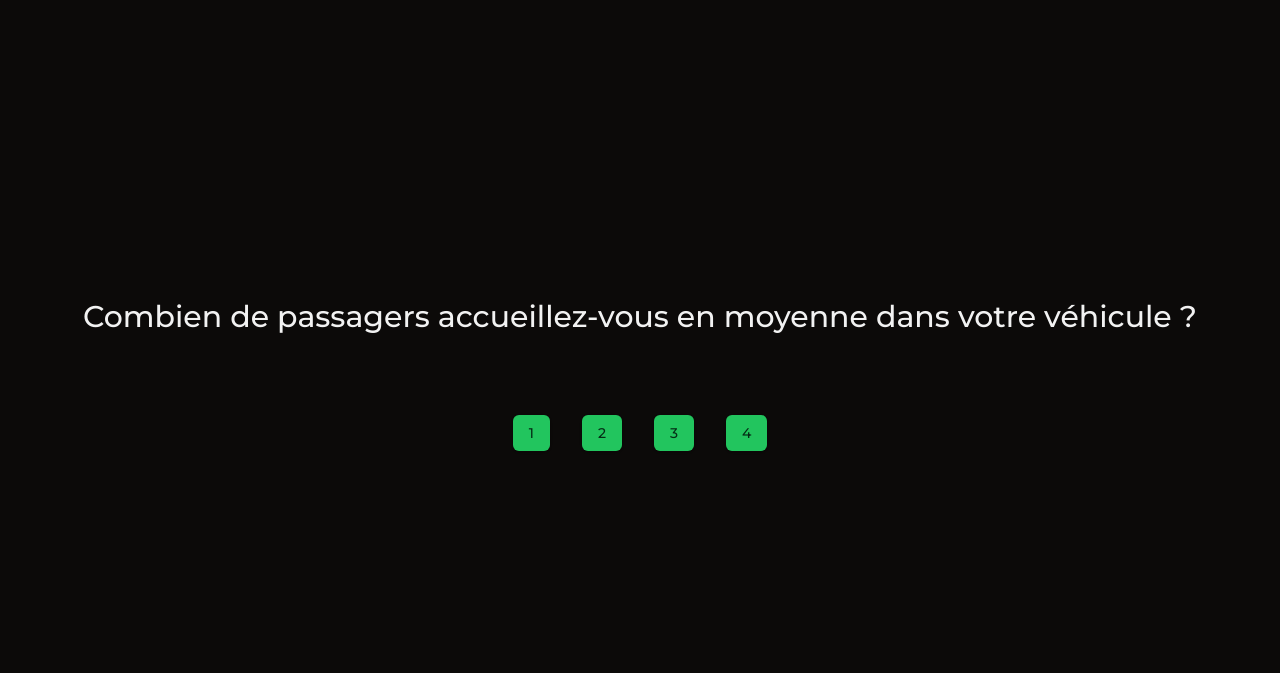
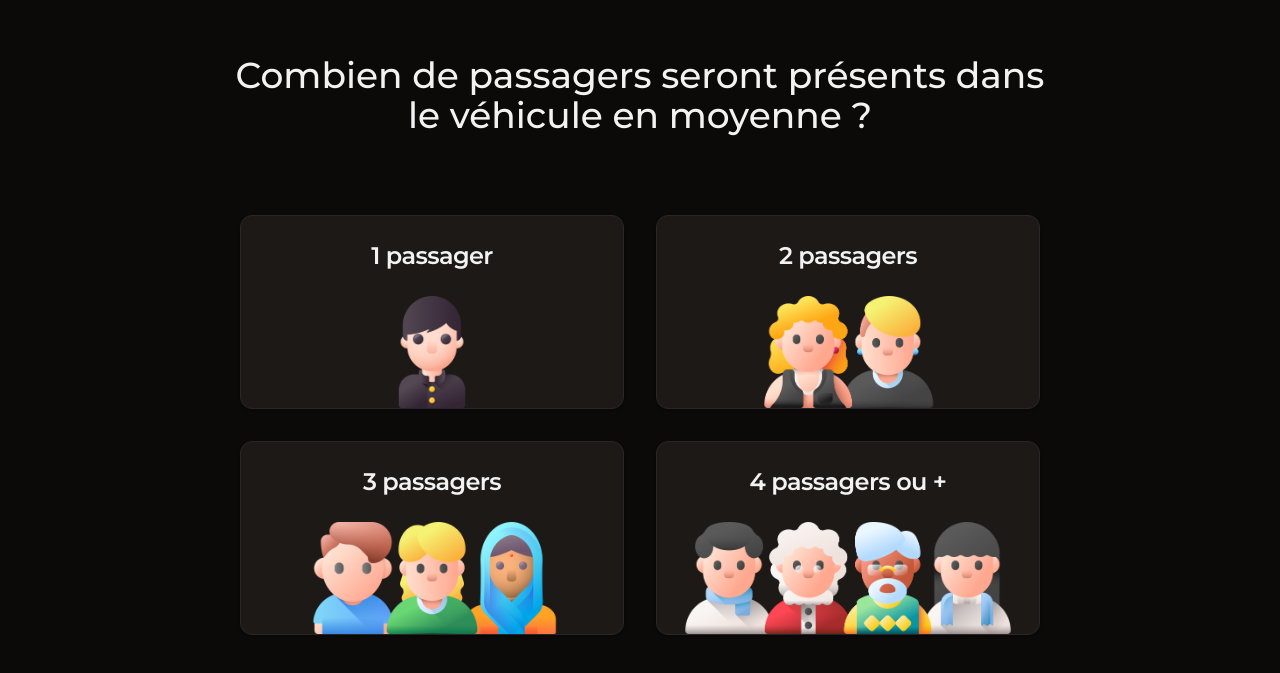
Before and after one commit to maxencebonamy/Asynconf-2023, a Next.js app: page / in a window 1280 px wide. Shown: the part 4345-5018 px from the top of the page. Built offline with nearby package versions, Linux system fonts and the light colour scheme.

Commit message:
Passengers Section

```diff
--- a/src/assets/data/passengers.json
+++ b/src/assets/data/passengers.json
@@ -1,21 +1,25 @@
 [
     {
         "id": 0,
+        "name": "1 passager",
         "nbPassengers": 1,
         "extra": 0.11
     },
     {
         "id": 1,
+        "name": "2 passagers",
         "nbPassengers": 2,
         "extra": -0.17
     },
     {
         "id": 2,
+        "name": "3 passagers",
         "nbPassengers": 3,
         "extra": -0.29
     },
     {
         "id": 3,
+        "name": "4 passagers ou +",
         "nbPassengers": 4,
         "extra": -0.53
     }
--- a/src/assets/images/passengers/passengersImages.ts
+++ b/src/assets/images/passengers/passengersImages.ts
@@ -9,10 +9,10 @@ import passengers from "@/assets/data/passengers.json"
 const types = passengers.map(e => e.id)
 
 const passengersImages: { [key in typeof types[number]]: StaticImageData} = {
-    1: p1,
-    2: p2,
-    3: p3,
-    4: p4
+    0: p1,
+    1: p2,
+    2: p3,
+    3: p4
 }
 
 export default passengersImages
--- a/src/components/sections/distance/DistanceCard.tsx
+++ b/src/components/sections/distance/DistanceCard.tsx
@@ -20,7 +20,7 @@ const DistanceCard = ({distance, setDistance, onClick} : DistanceCardProps) => {
     }
 
     return (
-        <Card className="w-[650px]">
+        <Card className="w-[600px]">
             <CardHeader className="pb-2">
                 <CardTitle className="text-2xl font-semibold text-center">Sélectionnez la distance</CardTitle>
             </CardHeader>
--- /dev/null
+++ b/src/components/sections/passengers/PassengerCard.tsx
@@ -0,0 +1,29 @@
+"use client"
+
+import { Card, CardContent, CardHeader, CardTitle } from "../../ui/card"
+import Image from "next/image"
+import { PassengersType } from "@/lib/types"
+import { cn } from "@/lib/utils"
+import passengersImages from "@/assets/images/passengers/passengersImages"
+
+interface PassengerCardProps {
+    passengers: PassengersType
+    onClick: () => void
+    selected?: boolean
+}
+
+const PassengerCard = ({ passengers, onClick, selected }: PassengerCardProps) => {
+    return (
+        <Card className={cn("cursor-pointer w-96 transition-all duration-500 hover:bg-muted", selected ? "border-muted-foreground" : "")} onClick={onClick}>
+            <CardHeader className="pb-2">
+                <CardTitle className="text-2xl font-semibold text-center">{passengers.name}</CardTitle>
+            </CardHeader>
+
+            <CardContent className="flex flex-col items-center justify-start pt-4 pb-0 px-0">
+                <Image className="m-0 p-0 h-28 w-auto" src={passengersImages[passengers.id]} alt={`${passengers.nbPassengers} passengers icon`} height={120} width={384} />
+            </CardContent>
+        </Card>
+    )
+}
+
+export default PassengerCard
--- a/src/components/sections/passengers/PassengersSection.tsx
+++ b/src/components/sections/passengers/PassengersSection.tsx
@@ -1,6 +1,9 @@
 import passengersData from "@/assets/data/passengers.json"
 import { Button } from "@/components/ui/button"
 import { PassengersType } from "@/lib/types"
+import { scrollToSection } from "@/lib/utils"
+import { useEffect } from "react"
+import PassengerCard from "./PassengerCard"
 
 interface PassengersSectionProps {
     sectionRef: React.RefObject<HTMLElement>
@@ -12,16 +15,24 @@ interface PassengersSectionProps {
 const PassengersSection = ({sectionRef, nextSection, passengers, setPassengers}: PassengersSectionProps) => {
     const updatePassengers = (value: PassengersType) => {
         setPassengers(value)
-        nextSection.current?.scrollIntoView({ behavior: 'smooth', block: 'start' })
     }
 
+    useEffect(() => {
+        const timeout = setTimeout(() => {
+            scrollToSection(nextSection)
+        }, 500)
+        return () => clearTimeout(timeout)
+    }, [passengers])
+
     return (
-        <section ref={sectionRef} className="w-full h-screen flex flex-col items-center justify-center gap-16">
-            <h2 className="text-3xl font-medium pb-4 text-center">Combien de passagers accueillez-vous en moyenne dans votre véhicule ?</h2>
+        <section ref={sectionRef} className="w-full h-screen flex flex-col items-center justify-start gap-16 p-8 max-w-[900px]">
+            <h2 className="text-4xl font-medium pt-12 pb-4 text-center">
+                Combien de passagers seront présents dans le véhicule en moyenne ?
+            </h2>
             <div className="flex flex-row flex-wrap items-stretch justify-center gap-8">
                 {
                     passengersData.map(e => (
-                        <Button key={e.id} onClick={() => updatePassengers(e)}>{`${e.nbPassengers}`}</Button>
+                        <PassengerCard key={e.id} passengers={e} onClick={() => updatePassengers(e)} selected={passengers === e} />
                     ))
                 }
             </div>
--- a/src/components/sections/year/YearCard.tsx
+++ b/src/components/sections/year/YearCard.tsx
@@ -17,7 +17,7 @@ const YearCard = ({year, setYear, onClick} : YearCardProps) => {
     }
 
     return (
-        <Card className="w-[650px]">
+        <Card className="w-[600px]">
             <CardHeader className="pb-2">
                 <CardTitle className="text-2xl font-semibold text-center">Sélectionnez l'année</CardTitle>
             </CardHeader>
```
